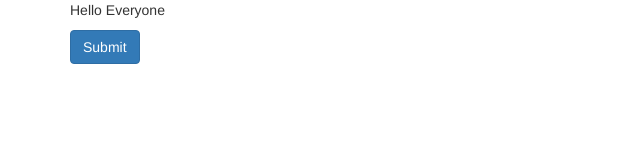
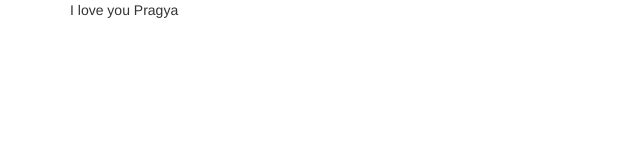
Before and after one commit to shivamsingh262/shivamsingh262.github.io, a plain HTML site: page index.html in a window 1280 px wide. Shown: the whole page, without its empty margins (0-640 px from the left). Drawn offline with Linux system fonts and the light colour scheme.

Commit message:
Update index.html

```diff
--- a/index.html
+++ b/index.html
@@ -5,8 +5,7 @@
     </head>
     <body>
         <div class="container">
-            <p>Hello Everyone<p>
-            <button class="btn btn-primary">Submit</button>
+            <p>I love you Pragya</p>
         </div>
     </body>
 </html>
```
